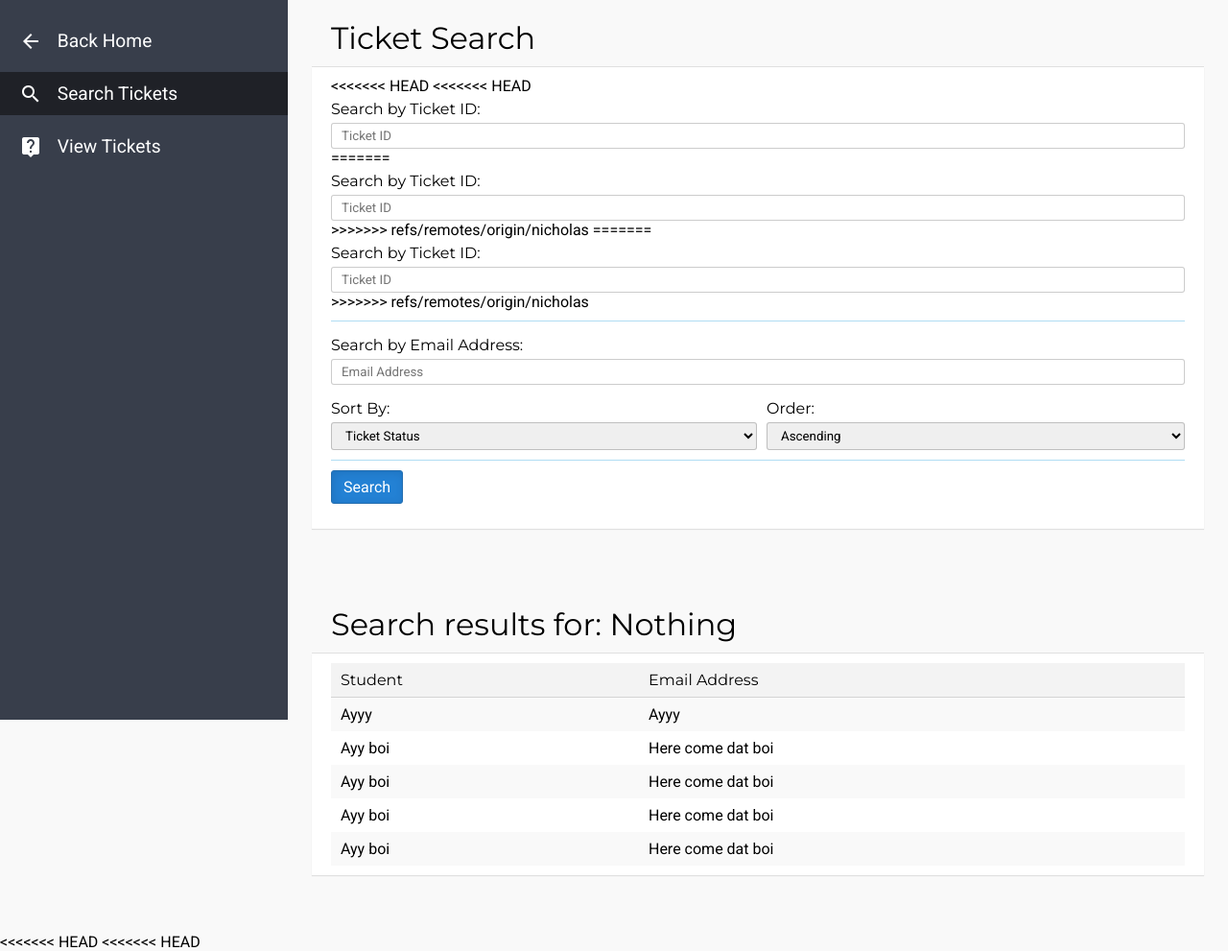
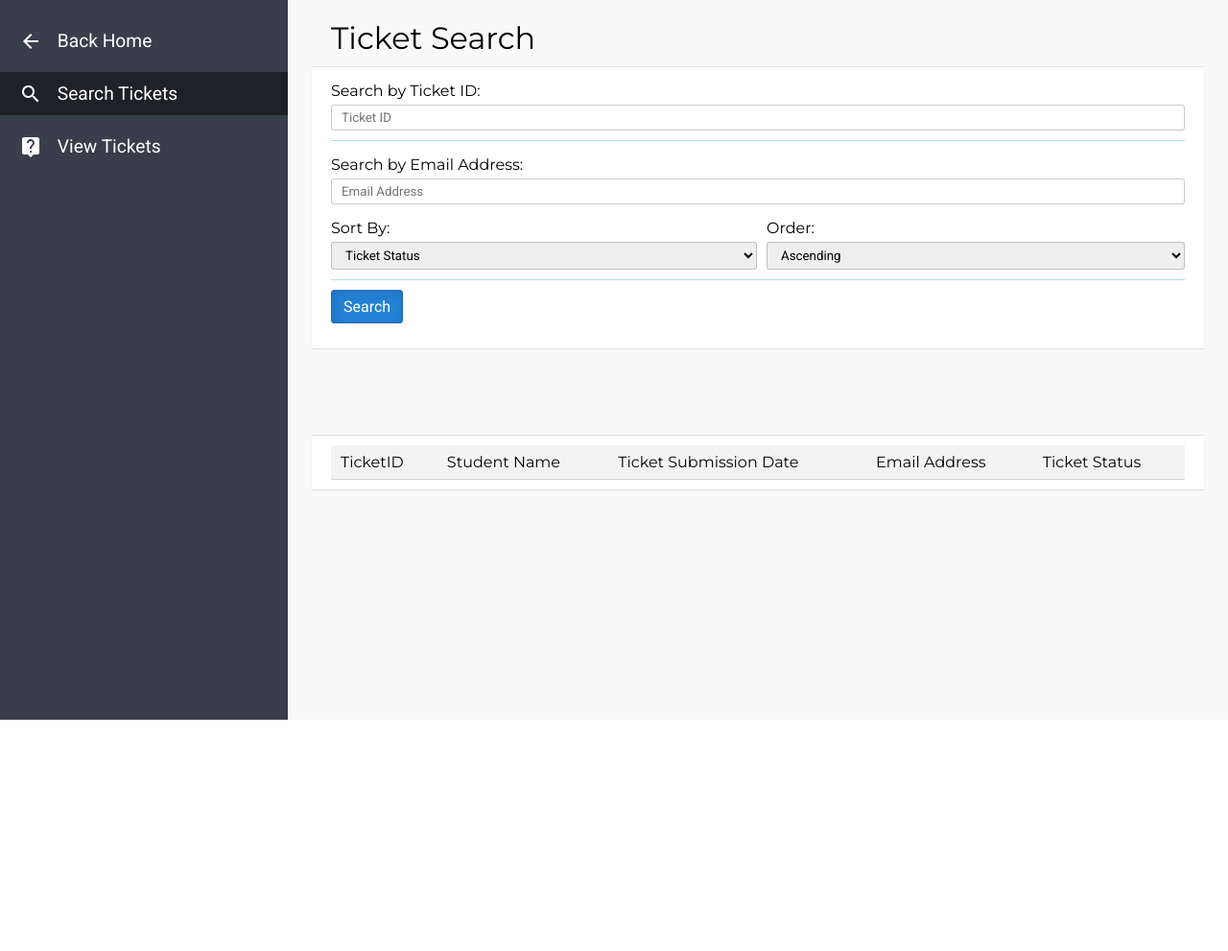
Before and after one commit to Dolaned/ITSTickets, a PHP site: page /admin/?page=search in a window 1280 px wide. Shown: the part 50-1041 px from the top of the page at 96% size. After the commit the page ends 800 px from the top, so only its background shows below. Run offline with PHP 8.4, Linux system fonts and the light colour scheme; some libraries are stand-ins or nearby versions.

Commit message:
Search by ticket# and email working now

```diff
--- a/ajax/admin_ticket_search.php
+++ b/ajax/admin_ticket_search.php
@@ -8,7 +8,7 @@
 
 require_once "../db/TicketPDO.php";
 
-if($_POST)
+if ($_POST)
 {
     $id = $_POST['id'];
     $email = $_POST['email'];
@@ -20,7 +20,7 @@ if($_POST)
         echo json_encode($data);
         exit;
     }
-    elseif (strlen($email) >= 1)
+    else if (strlen($email) >= 1)
     {
         $data2 = TicketPDO::getDataEmail($email, $orderby, $ascdesc);
         echo json_encode($data2);
--- a/tpl/staff_search.php
+++ b/tpl/staff_search.php
@@ -1,21 +1,9 @@
 <main>
     <h1 class="page-title">Ticket Search</h1>
     <div class="content">
-<<<<<<< HEAD
-<<<<<<< HEAD
-        <form role="form" id="searchForm">
-            <label for="ticket">Search by Ticket ID:</label>
-            <input id="ticketID" name="ticketID" type="text" placeholder="Ticket ID" />
-=======
-        <form id="search">
+        <form id="searchForm">
             <label for="ticket">Search by Ticket ID:</label>
             <input id="ticket" name="id" type="text" placeholder="Ticket ID" />
->>>>>>> refs/remotes/origin/nicholas
-=======
-        <form id="search">
-            <label for="ticket">Search by Ticket ID:</label>
-            <input id="ticket" name="id" type="text" placeholder="Ticket ID" />
->>>>>>> refs/remotes/origin/nicholas
             <hr />
             <label for="email">Search by Email Address:</label>
             <input id="email" name="email" type="email" placeholder="Email Address" />
@@ -44,98 +32,85 @@
 </main>
 
 <main>
-    <h1 class="page-title">Search results for: Nothing</h1>
+    <h1 class="page-title" id="tableTitle"></h1>
     <div class="content">
         <div class="table">
             <div class="head">
-                <div>Student</div>
+                <div>TicketID</div>
+                <div>Student Name</div>
+                <div>Ticket Submission Date</div>
                 <div>Email Address</div>
-            </div>
-            <div class="body">
-                <div>Ayyy</div>
-                <div>Ayyy</div>
-            </div>
-            <div class="body">
-                <div>Ayy boi</div>
-                <div>Here come dat boi</div>
-            </div>
-            <div class="body">
-                <div>Ayy boi</div>
-                <div>Here come dat boi</div>
-            </div>
-            <div class="body">
-                <div>Ayy boi</div>
-                <div>Here come dat boi</div>
-            </div>
-            <div class="body">
-                <div>Ayy boi</div>
-                <div>Here come dat boi</div>
+                <div>Ticket Status</div>
             </div>
         </div>
     </div>
 </main>
 
 <?php require_once('../tpl/staff_footer.php'); ?>
-<<<<<<< HEAD
-<<<<<<< HEAD
+<script>
+	$(document).ready(function() {
+        $("#searchForm").validate({
+            rules: {
+                id: {
+                    //digits: true,
+                    nowhitespace: true
+                },
+                email: {
+                    email: true
+                },
+            },
+        });
+    });
 
-<script>
+    $(document).ready(function() {
+        $(document).on('submit', '#searchForm', function(e)
+        {
+			id = document.getElementById('ticket').value;
+			email = document.getElementById('email').value;
 
-	$(document).on('submit', '#searchForm', function()
-	{
-		//var data = $(this).serialize();
-		ticket = document.getElementById("ticketID").innerHTML;
-		$.ajax({
-			type : 'POST',
-			url  : '../ajax/ticket_search.php',
-			data : ticket,
-			success :  function(data)
+			if (id == '' && email == '')
 			{
-				$('#searchForm').trigger("reset");
-				if(data != "error") {
-					// redirect to new ticket
-					console.log(data);
-				}
-				else {
-					// Get rid of the block of code below if you don't want the form to disappear after ticket submission and
-					// uncomment the block below this
-					$("#searchForm").fadeOut(250).hide(function()
-					{
-						$("#searchForm").fadeIn(250).show(function()
-						{
-							$(".content2").html('<p>An error occurred. Please try again.</p>');
-						});
-					});
-				}
+				alert("Search parameter cannot be empty");
+				return false;
 			}
-		});
-		return false;
-	});
-
-=======
-=======
->>>>>>> refs/remotes/origin/nicholas
-<script>
-    $(document).ready(function() {
-        $(document).on('submit', '#search', function(e)
-        {
-            e.preventDefault();
 
             $.ajax({
                 type : 'POST',
-                dataType : 'JSON',
                 url : '../ajax/admin_ticket_search.php',
-                data : $("#search").serialize(),
+                data : $("#searchForm").serialize(),
+				dataType: 'json',
                 success : function(data) {
-                    console.log(data);
+					if (data == false)
+					{
+						alert("No such record exists");
+						return false;
+					}
+					insertData(data);
                 }
             });
-
             return false;
         });
     });
-<<<<<<< HEAD
->>>>>>> refs/remotes/origin/nicholas
-=======
->>>>>>> refs/remotes/origin/nicholas
+
+	function insertData(jsonInfo)
+	{
+		var ticketID = document.getElementById('ticket').value;
+		var email = document.getElementById('email').value;
+
+		if (ticketID == '')
+		{
+			$.each(jsonInfo, function(index, element) {
+				document.getElementById('tableTitle').innerHTML = 'Search results for: '+element.email+'';
+				var content = '<div class="body"><div>'+element.ticketid+'</div><div>'+element.firstName+' '+element.lastName+'</div><div>'+element.date+'</div><div>'+element.email+'</div><div>'+element.status+'</div></div>';
+				$(content).insertAfter(".head");
+			});
+		}
+		else
+		{
+			document.getElementById('tableTitle').innerHTML = 'Search results for: '+jsonInfo.ticketid+'';
+			var content = '<div class="body"><div>'+jsonInfo.ticketid+'</div><div>'+jsonInfo.firstName+' '+jsonInfo.lastName+'</div><div>'+jsonInfo.date+'</div><div>'+jsonInfo.email+'</div><div>'+jsonInfo.status+'</div></div>';
+			$(content).insertAfter(".head");
+		}
+	}
+
 </script>
```
Also changed, not shown: ajax/admin_view_ticket_delete.php (indentation only), db/tickets.sqlite3 (added), tpl/staff_view.php (line endings or trailing spaces).
